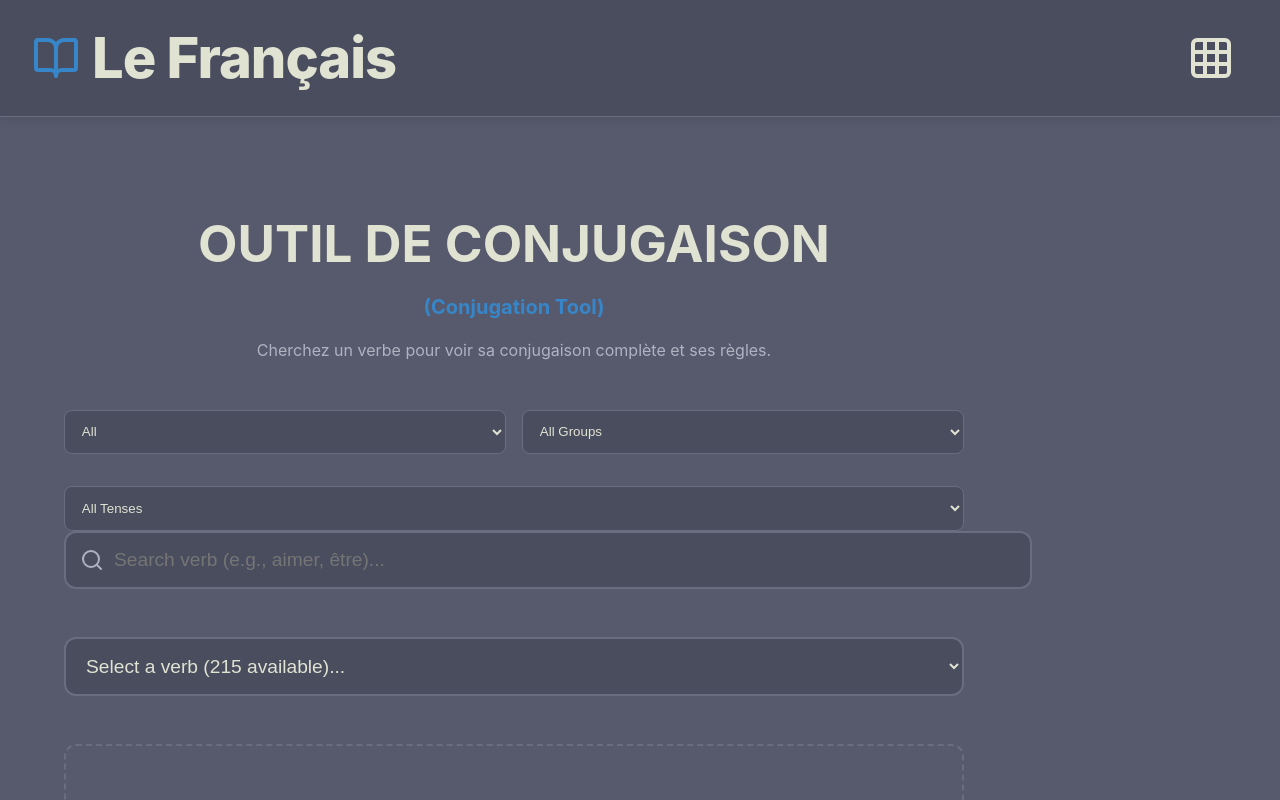
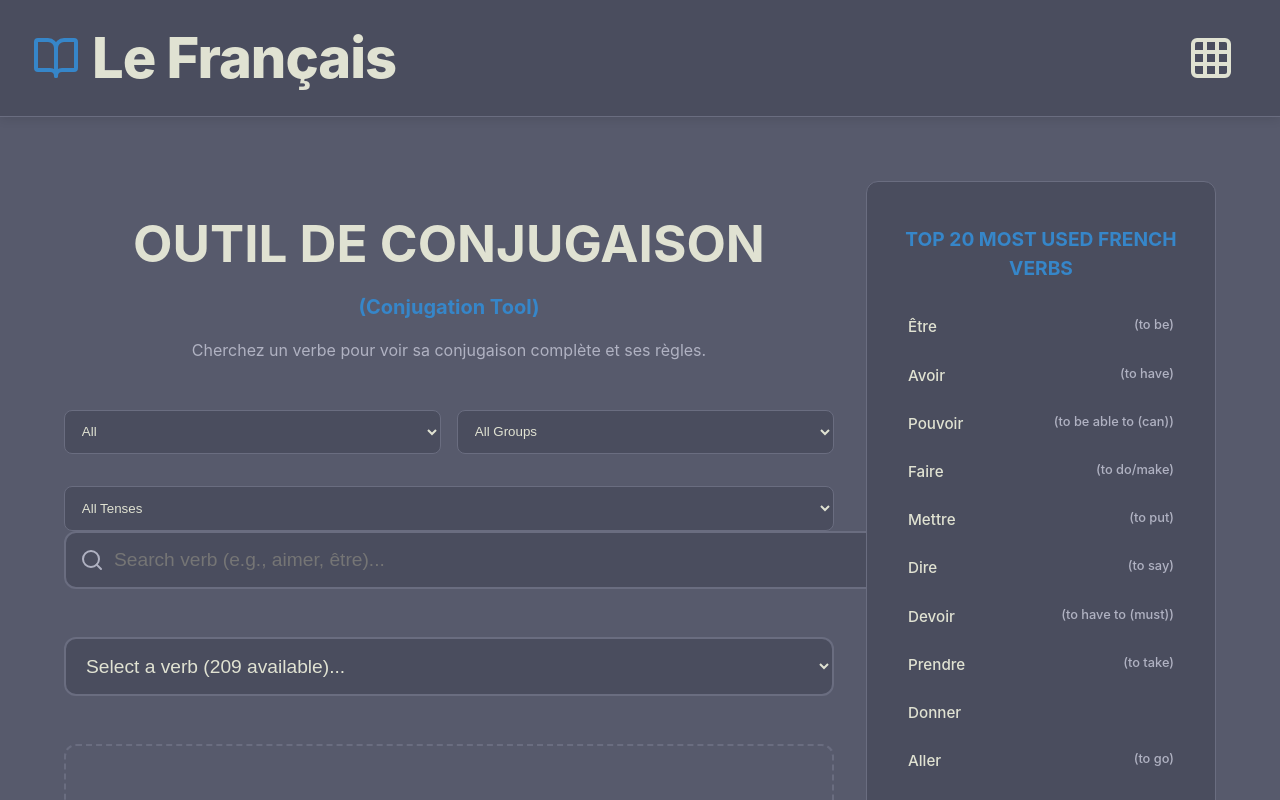
Before and after one commit to snailmailer/French, a React (Vite) app: page /#/conjugation in a window 1280 px wide. Shown: the top 800 px of the page. Built offline with nearby package versions, Linux system fonts and the light colour scheme.

Commit message:
Add top 20 verbs sidebar, fix filters, and clean up verbs

```diff
--- a/src/data/verbs/index.ts
+++ b/src/data/verbs/index.ts
@@ -1563,26 +1563,103 @@ export const survivre = {
     }
 };
 
+export const devenir = applyExamplesToVerb({
+    infinitive: 'devenir',
+    translation: 'to become',
+    group: 3,
+    auxiliary: 'être',
+    rules: ['Irregular, like venir.', 'Takes "être".', 'Future stem: deviendr-'],
+    category: 'General',
+    conjugations: {
+        Indicatif: {
+            'Présent': [
+                { pronoun: 'je', form: 'deviens' }, { pronoun: 'tu', form: 'deviens' }, { pronoun: 'il/elle', form: 'devient' },
+                { pronoun: 'nous', form: 'devenons' }, { pronoun: 'vous', form: 'devenez' }, { pronoun: 'ils/elles', form: 'deviennent' }
+            ],
+            'Passé Composé': [
+                { pronoun: 'je', form: 'suis devenu(e)' }, { pronoun: 'tu', form: 'es devenu(e)' }, { pronoun: 'il/elle', form: 'est devenu(e)' },
+                { pronoun: 'nous', form: 'sommes devenus(es)' }, { pronoun: 'vous', form: 'êtes devenus(es)' }, { pronoun: 'ils/elles', form: 'sont devenus(es)' }
+            ],
+            'Imparfait': [
+                { pronoun: 'je', form: 'devenais' }, { pronoun: 'tu', form: 'devenais' }, { pronoun: 'il/elle', form: 'devenait' },
+                { pronoun: 'nous', form: 'devenions' }, { pronoun: 'vous', form: 'deveniez' }, { pronoun: 'ils/elles', form: 'devenaient' }
+            ],
+            'Futur Simple': [
+                { pronoun: 'je', form: 'deviendrai' }, { pronoun: 'tu', form: 'deviendras' }, { pronoun: 'il/elle', form: 'deviendra' },
+                { pronoun: 'nous', form: 'deviendrons' }, { pronoun: 'vous', form: 'deviendrez' }, { pronoun: 'ils/elles', form: 'deviendront' }
+            ]
+        },
+        Subjonctif: {
+            'Présent': [
+                { pronoun: 'que je', form: 'devienne' }, { pronoun: 'que tu', form: 'deviennes' }, { pronoun: 'qu\'il/elle', form: 'devienne' },
+                { pronoun: 'que nous', form: 'devenions' }, { pronoun: 'que vous', form: 'deveniez' }, { pronoun: 'qu\'ils/elles', form: 'deviennent' }
+            ]
+        },
+        Conditionnel: {
+            'Présent': [
+                { pronoun: 'je', form: 'deviendrais' }, { pronoun: 'tu', form: 'deviendrais' }, { pronoun: 'il/elle', form: 'deviendrait' },
+                { pronoun: 'nous', form: 'deviendrions' }, { pronoun: 'vous', form: 'deviendriez' }, { pronoun: 'ils/elles', form: 'deviendraient' }
+            ]
+        },
+        Impératif: {
+            'Présent': [
+                { pronoun: '(tu)', form: 'deviens' },
+                { pronoun: '(nous)', form: 'devenons' },
+                { pronoun: '(vous)', form: 'devenez' }
+            ]
+        },
+        Participe: {
+            'Présent': [{ pronoun: '', form: 'devenant' }],
+            'Passé': [
+                { pronoun: 'Masc. Sing.', form: 'devenu' },
+                { pronoun: 'Fem. Sing.', form: 'devenue' },
+                { pronoun: 'Masc. Plur.', form: 'devenus' },
+                { pronoun: 'Fem. Plur.', form: 'devenues' }
+            ]
+        }
+    }
+});
+
+export const devenir_plus_grand = {
+    ...devenir,
+    infinitive: 'devenir plus grand',
+    translation: 'to become bigger',
+    category: 'General'
+};
+
+export const rapetisser = crv('rapetisser', 'ER', 'avoir', 'to shrink, get smaller', false, [], [], 'General');
+export const retrecir = crv('rétrécir', 'IR_ISS', 'avoir', 'to shrink, get smaller', false, [], [], 'General');
+export const diminuer = crv('diminuer', 'ER', 'avoir', 'to decrease, reduce', false, [], [], 'General');
+
+// Special entry for "sera" as requested
+export const sera = {
+    ...etreBase,
+    infinitive: 'sera',
+    translation: 'will be (from être)',
+    category: 'General',
+    rules: ['This is the future third-person singular form of "être".'],
+};
+
 
 // Export Dictionary
 export const verbs = [
     accepter, accueillir, acheter, agir, aider, aller, amuser, appeler, apprendre, arriver, arroser, asseoir, attendre, avoir,
     baigner, balayer, batir, benir, blanchir, boire, boxer, bricoler, se_brosser_dents,
-    chanter, chercher_emploi, choisir, coiffer, se_coiffer, commander, commencer, comprendre, se_concentrer, conduire, construire, instruire, produire, reduire, rejoindre, peindre, connecter, convertir, se_coucher, coucher, courir, couvrir, cueillir, cuisiner,
-    danser, se_debrouiller, decouvrir, defendre, dejeuner, demander, demenager, se_depecher, dependre, descendre, se_deshabiller, deshabiller, dessiner, se_detendre, devoir, diner, dire, diriger, discuter, se_disputer, dormir, se_doucher, doucher,
-    echouer, ecouter, ecouter_musique, ecrire, embaucher, endormir, sendormir, sennuyer, entendre, envoyer_email, etudier, etre, expliquer,
+    chanter, chercher_emploi, choisir, se_coiffer, commander, commencer, comprendre, se_concentrer, conduire, construire, instruire, produire, reduire, rejoindre, peindre, connecter, convertir, se_coucher, courir, couvrir, cueillir, cuisiner,
+    danser, se_debrouiller, decouvrir, defendre, dejeuner, demander, demenager, se_depecher, dependre, descendre, se_deshabiller, dessiner, se_detendre, devenir, devenir_plus_grand, devoir, diminuer, diner, dire, diriger, discuter, se_disputer, dormir, se_doucher,
+    echouer, ecouter, ecouter_musique, ecrire, embaucher, sendormir, sennuyer, entendre, envoyer_email, etudier, etre, expliquer,
     se_facher, faire, faire_du_sport, finir, fuir,
     gagner_argent, gouter, grandir, grignoter, grossir, guerir,
-    habiter, habiller, shabiller, hair,
+    habiter, shabiller, hair,
     informer, sinquieter, sinteresser, inviter,
     jardiner, jouer, jouer_jeux,
-    laver, se_laver, se_laver_les_mains, se_laver_le_visage, se_lever, lever, licencier, lire, louer,
-    maigrir, manger, marcher, maquiller, se_maquiller, se_marier, memoriser, mentir, mettre, mourir, musculation,
+    laver, se_laver, se_laver_les_mains, se_laver_le_visage, se_lever, licencier, lire, louer,
+    maigrir, manger, marcher, se_maquiller, se_marier, memoriser, mentir, mettre, mourir, musculation,
     nager, negocier, nettoyer,
     offrir, organiser, oublier, ouvrir,
-    parler, participer, partir, passer_aspirateur, payer, peigner, se_peigner, peindre, perdre, planifier, porter, poser_question, postuler, pouvoir, preciser, prendre, preparer_repas, se_preparer, promener, se_promener, proposer, punir,
-    ralentir, ranger, raser, se_raser, reagir, recevoir, se_reconcilier, reflechir, regarder_film, rejoindre, remercier, remplir, rencontrer, rendre, se_rendre, rentrer, reparer, repeter, repondre, se_reposer, respirer, rester, reussir, reveiller, se_reveiller, reviser, rougir, rouvrir,
-    salir, samuser, sappeler, sauter, secher, se_secher, se_secher_les_cheveux, se_sentir, sentrainer, servir, setirer, signer, sortir, souffrir, souligner, se_souvenir, surligner,
+    parler, participer, partir, passer_aspirateur, payer, se_peigner, peindre, perdre, planifier, porter, poser_question, postuler, pouvoir, preciser, prendre, preparer_repas, se_preparer, se_promener, proposer, punir,
+    ralentir, ranger, rapetisser, se_raser, reagir, recevoir, se_reconcilier, reflechir, regarder_film, rejoindre, remercier, remplir, rencontrer, rendre, se_rendre, rentrer, reparer, repeter, repondre, se_reposer, respirer, rester, retrecir, reussir, se_reveiller, reviser, rougir, rouvrir,
+    salir, samuser, sappeler, sauter, se_secher, se_secher_les_cheveux, se_sentir, sentrainer, sera, servir, setirer, signer, sortir, souffrir, souligner, se_souvenir, surligner, survivre,
     tenir, terminer, toucher, travailler, se_tromper, trouver,
     utiliser,
     vendre, venir, verdir, vieillir, vivre, voir, vouloir, voyager,
--- a/src/pages/ConjugationPage.tsx
+++ b/src/pages/ConjugationPage.tsx
@@ -6,6 +6,11 @@ import type { VerbDefinition } from '../data/types';
 import ConjugationTable from '../components/ConjugationTable';
 import ConjugationPractice from '../components/ConjugationPractice';
 import { tenseUsageData } from '../data/tenseUsage';
+
+const topVerbs = [
+    'Être', 'Avoir', 'Pouvoir', 'Faire', 'Mettre', 'Dire', 'Devoir', 'Prendre', 'Donner', 'Aller',
+    'Vouloir', 'Savoir', 'Falloir', 'Voir', 'Demander', 'Trouver', 'Rendre', 'Venir', 'Passer', 'Comprendre'
+];
 
 const ConjugationPage = () => {
     const [searchParams, setSearchParams] = useSearchParams();
@@ -50,7 +55,7 @@ const ConjugationPage = () => {
             } else if (groupFilter === '-IR') {
                 matchesGroup = v.infinitive.endsWith('ir') && !v.infinitive.startsWith('se ') && !v.infinitive.startsWith("s'") && v.group !== 3;
             } else if (groupFilter === '-RE') {
-                matchesGroup = v.infinitive.endsWith('re') && !v.infinitive.startsWith('se ') && !v.infinitive.startsWith("s'") && v.group !== 3;
+                matchesGroup = v.infinitive.endsWith('re') && !v.infinitive.startsWith('se ') && !v.infinitive.startsWith("s'");
             }
         }
 
@@ -68,7 +73,8 @@ const ConjugationPage = () => {
     };
 
     return (
-        <div className="container" style={{ maxWidth: '900px' }}>
+        <div className="container" style={{ maxWidth: '1200px', display: 'flex', gap: '2rem', alignItems: 'flex-start' }}>
+            <div style={{ flex: 1, minWidth: 0 }}>
                 <h1 style={{ textAlign: 'center', marginBottom: '0.25rem', color: '#E0E2D2', textTransform: 'uppercase' }}>
                     Outil de Conjugaison
                 </h1>
@@ -384,6 +390,66 @@ const ConjugationPage = () => {
                         onClose={() => setShowPractice(false)}
                     />
                 )}
+            </div>
+
+            {/* TOP 20 Sidebar */}
+            <div style={{
+                width: '300px',
+                background: 'var(--bg-secondary)',
+                borderRadius: '12px',
+                padding: '1.5rem',
+                border: '1px solid var(--border-color)',
+                position: 'sticky',
+                top: '2rem',
+                display: 'none', // Hidden on small screens, shown in media query (handled by inline style if simple)
+            }} className="top-verbs-sidebar">
+                <h3 style={{ textAlign: 'center', marginBottom: '1.5rem', color: 'var(--accent-color)', fontSize: '1.2rem', textTransform: 'uppercase' }}>
+                    TOP 20 Most Used French Verbs
+                </h3>
+                <div style={{ display: 'grid', gridTemplateColumns: '1fr', gap: '0.5rem' }}>
+                    {topVerbs.map((verbName) => {
+                        const verbObj = verbs.find(v => v.infinitive.toLowerCase() === verbName.toLowerCase());
+                        return (
+                            <button
+                                key={verbName}
+                                onClick={() => verbObj && setSelectedVerb(verbObj)}
+                                style={{
+                                    textAlign: 'left',
+                                    padding: '0.6rem 1rem',
+                                    borderRadius: '8px',
+                                    border: '1px solid transparent',
+                                    background: selectedVerb?.infinitive.toLowerCase() === verbName.toLowerCase() ? 'rgba(100, 108, 255, 0.2)' : 'transparent',
+                                    color: selectedVerb?.infinitive.toLowerCase() === verbName.toLowerCase() ? 'var(--accent-color)' : 'var(--text-primary)',
+                                    cursor: 'pointer',
+                                    transition: 'all 0.2s',
+                                    fontSize: '0.95rem',
+                                    display: 'flex',
+                                    justifyContent: 'space-between'
+                                }}
+                                onMouseEnter={(e) => {
+                                    e.currentTarget.style.background = 'rgba(100, 108, 255, 0.1)';
+                                    e.currentTarget.style.borderColor = 'var(--accent-color)';
+                                }}
+                                onMouseLeave={(e) => {
+                                    e.currentTarget.style.background = selectedVerb?.infinitive.toLowerCase() === verbName.toLowerCase() ? 'rgba(100, 108, 255, 0.2)' : 'transparent';
+                                    e.currentTarget.style.borderColor = 'transparent';
+                                }}
+                            >
+                                <span>{verbName}</span>
+                                {verbObj && <span style={{ fontSize: '0.8rem', color: 'var(--text-secondary)' }}>({verbObj.translation})</span>}
+                            </button>
+                        );
+                    })}
+                </div>
+            </div>
+
+            <style>{`
+                @media (min-width: 1024px) {
+                    .top-verbs-sidebar {
+                        display: block !important;
+                    }
+                }
+            `}</style>
         </div >
     );
 };
```
Lines whose indentation alone changed are shown as unchanged.
